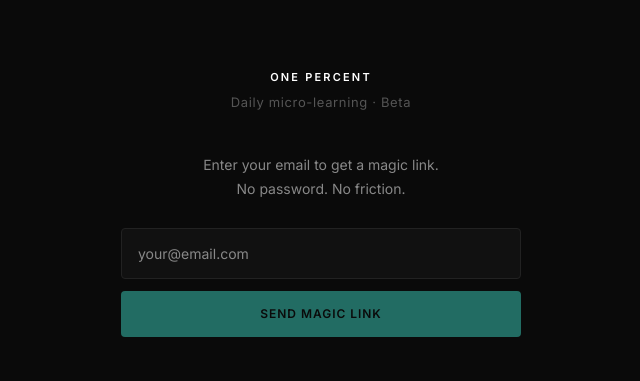
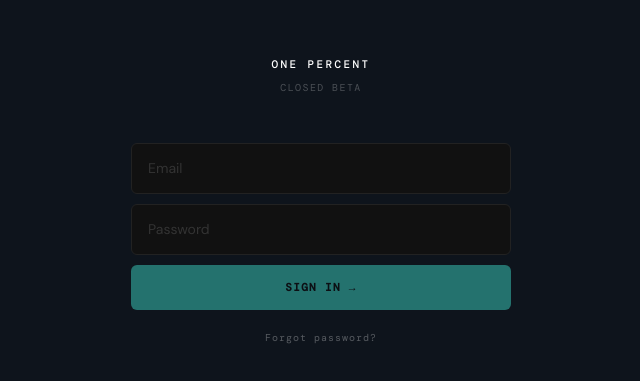
Before and after one commit to mgolia6/one-percent-app, a Next.js app in the folder app-next/: page /login in a window 1280 px wide. Shown: the part 197-578 px from the top of the page, without its empty margins (319-959 px from the left). Built offline with nearby package versions, Linux system fonts and the light colour scheme; no server answers.

Commit message:
Auth: password login + forgot/reset flow, remove magic link

```diff
--- a/app-next/app/login/page.js
+++ b/app-next/app/login/page.js
@@ -2,10 +2,13 @@
 
 import { useState } from 'react'
 import { supabase } from '@/lib/supabase'
+import { useRouter } from 'next/navigation'
 
 export default function LoginPage() {
+  const router = useRouter()
+  const [mode, setMode] = useState('login') // 'login' | 'forgot' | 'forgot-sent'
   const [email, setEmail] = useState('')
-  const [sent, setSent] = useState(false)
+  const [password, setPassword] = useState('')
   const [loading, setLoading] = useState(false)
   const [error, setError] = useState(null)
 
@@ -13,82 +16,229 @@ export default function LoginPage() {
     e.preventDefault()
     setLoading(true)
     setError(null)
-    const { error } = await supabase.auth.signInWithOtp({
-      email,
-      options: { emailRedirectTo: `${window.location.origin}/` }
+    const { error } = await supabase.auth.signInWithPassword({ email, password })
+    if (error) {
+      setError('Incorrect email or password.')
+      setLoading(false)
+    } else {
+      router.push('/')
+    }
+  }
+
+  const handleForgot = async (e) => {
+    e.preventDefault()
+    setLoading(true)
+    setError(null)
+    const { error } = await supabase.auth.resetPasswordForEmail(email, {
+      redirectTo: `${window.location.origin}/reset-password`
     })
     if (error) {
       setError(error.message)
       setLoading(false)
     } else {
-      setSent(true)
+      setMode('forgot-sent')
       setLoading(false)
     }
   }
 
+  const inputStyle = {
+    background: '#111',
+    border: '1px solid #222',
+    borderRadius: 6,
+    padding: '14px 16px',
+    fontSize: 14,
+    color: '#fff',
+    outline: 'none',
+    fontFamily: "'DM Sans', sans-serif",
+    width: '100%',
+    transition: 'border-color 0.15s',
+  }
+
+  const btnStyle = (active) => ({
+    background: '#47FFE8',
+    color: '#0A0A0A',
+    border: 'none',
+    borderRadius: 6,
+    padding: '14px',
+    fontSize: 11,
+    fontWeight: 600,
+    letterSpacing: '0.12em',
+    cursor: active ? 'pointer' : 'not-allowed',
+    opacity: active ? 1 : 0.4,
+    fontFamily: "'DM Mono', monospace",
+    width: '100%',
+    transition: 'opacity 0.15s',
+  })
+
   return (
     <div style={{
-      minHeight: '100vh', background: '#0A0A0A', display: 'flex',
-      flexDirection: 'column', alignItems: 'center', justifyContent: 'center',
-      fontFamily: "'Inter',sans-serif", padding: '24px'
+      minHeight: '100vh',
+      background: '#0e141c',
+      display: 'flex',
+      flexDirection: 'column',
+      alignItems: 'center',
+      justifyContent: 'center',
+      padding: '24px',
     }}>
       <style>{`
-        @import url('https://fonts.googleapis.com/css2?family=Inter:wght@300;400;500;600&display=swap');
+        @import url('https://fonts.googleapis.com/css2?family=DM+Mono:wght@400;500&family=DM+Sans:wght@300;400;500&display=swap');
         * { box-sizing: border-box; margin: 0; padding: 0; }
+        input:focus { border-color: rgba(71,255,232,0.4) !important; }
+        input::placeholder { color: #333; }
       `}</style>
 
-      <div style={{ width: '100%', maxWidth: 400 }}>
-        <div style={{ marginBottom: 40, textAlign: 'center' }}>
-          <div style={{ fontSize: 11, letterSpacing: '0.2em', color: '#fff', fontWeight: 600, marginBottom: 8 }}>ONE PERCENT</div>
-          <div style={{ fontSize: 13, color: '#555', letterSpacing: '0.05em' }}>Daily micro-learning · Beta</div>
+      <div style={{ width: '100%', maxWidth: 380 }}>
+
+        {/* Wordmark */}
+        <div style={{ marginBottom: 48, textAlign: 'center' }}>
+          <div style={{
+            fontFamily: "'DM Mono', monospace",
+            fontSize: 11, letterSpacing: '0.22em',
+            color: '#fff', fontWeight: 500, marginBottom: 8
+          }}>ONE PERCENT</div>
+          <div style={{
+            fontFamily: "'DM Mono', monospace",
+            fontSize: 10, letterSpacing: '0.14em',
+            color: 'rgba(255,255,255,0.25)'
+          }}>CLOSED BETA</div>
         </div>
 
-        {sent ? (
-          <div style={{ textAlign: 'center' }}>
-            <div style={{ fontSize: 24, marginBottom: 16 }}>✉️</div>
-            <div style={{ fontSize: 15, color: '#bbb', lineHeight: 1.7, marginBottom: 8 }}>
-              Check your email
-            </div>
-            <div style={{ fontSize: 13, color: '#555', lineHeight: 1.6 }}>
-              We sent a magic link to <span style={{ color: '#fff' }}>{email}</span>.<br />
-              Click it to sign in — no password needed.
-            </div>
-          </div>
-        ) : (
-          <div>
-            <div style={{ fontSize: 14, color: '#888', lineHeight: 1.7, marginBottom: 28, textAlign: 'center' }}>
-              Enter your email to get a magic link.<br />No password. No friction.
-            </div>
-            <div style={{ display: 'flex', flexDirection: 'column', gap: 12 }}>
+        {/* LOGIN */}
+        {mode === 'login' && (
+          <div style={{ display: 'flex', flexDirection: 'column', gap: 10 }}>
             <input
               type="email"
-                placeholder="your@email.com"
+              placeholder="Email"
               value={email}
               onChange={e => setEmail(e.target.value)}
               onKeyDown={e => e.key === 'Enter' && handleLogin(e)}
-                style={{
-                  background: '#111', border: '1px solid #222', borderRadius: 4,
-                  padding: '14px 16px', fontSize: 14, color: '#fff', outline: 'none',
-                  fontFamily: "'Inter',sans-serif", width: '100%'
-                }}
+              style={inputStyle}
+              autoComplete="email"
             />
+            <input
+              type="password"
+              placeholder="Password"
+              value={password}
+              onChange={e => setPassword(e.target.value)}
+              onKeyDown={e => e.key === 'Enter' && handleLogin(e)}
+              style={inputStyle}
+              autoComplete="current-password"
+            />
+            {error && (
+              <div style={{
+                fontSize: 12, color: '#ff6b6b',
+                fontFamily: "'DM Mono', monospace",
+                letterSpacing: '0.04em'
+              }}>{error}</div>
+            )}
             <button
               onClick={handleLogin}
+              disabled={!email || !password || loading}
+              style={btnStyle(email && password && !loading)}
+            >
+              {loading ? 'SIGNING IN...' : 'SIGN IN →'}
+            </button>
+            <button
+              onClick={() => { setMode('forgot'); setError(null) }}
+              style={{
+                background: 'none', border: 'none', cursor: 'pointer',
+                fontFamily: "'DM Mono', monospace",
+                fontSize: 10, letterSpacing: '0.1em',
+                color: 'rgba(255,255,255,0.3)',
+                marginTop: 4, padding: '6px 0',
+                transition: 'color 0.15s',
+              }}
+              onMouseEnter={e => e.target.style.color = 'rgba(255,255,255,0.6)'}
+              onMouseLeave={e => e.target.style.color = 'rgba(255,255,255,0.3)'}
+            >
+              Forgot password?
+            </button>
+          </div>
+        )}
+
+        {/* FORGOT PASSWORD */}
+        {mode === 'forgot' && (
+          <div style={{ display: 'flex', flexDirection: 'column', gap: 10 }}>
+            <div style={{
+              fontFamily: "'DM Sans', sans-serif",
+              fontSize: 13, color: 'rgba(255,255,255,0.5)',
+              lineHeight: 1.6, marginBottom: 6
+            }}>
+              Enter your email and we'll send a reset link.
+            </div>
+            <input
+              type="email"
+              placeholder="Email"
+              value={email}
+              onChange={e => setEmail(e.target.value)}
+              onKeyDown={e => e.key === 'Enter' && handleForgot(e)}
+              style={inputStyle}
+              autoComplete="email"
+            />
+            {error && (
+              <div style={{
+                fontSize: 12, color: '#ff6b6b',
+                fontFamily: "'DM Mono', monospace",
+                letterSpacing: '0.04em'
+              }}>{error}</div>
+            )}
+            <button
+              onClick={handleForgot}
               disabled={!email || loading}
+              style={btnStyle(email && !loading)}
+            >
+              {loading ? 'SENDING...' : 'SEND RESET LINK →'}
+            </button>
+            <button
+              onClick={() => { setMode('login'); setError(null) }}
               style={{
-                  background: '#47FFE8', color: '#0A0A0A', border: 'none', borderRadius: 4,
-                  padding: '14px', fontSize: 12, fontWeight: 600, letterSpacing: '0.08em',
-                  cursor: email && !loading ? 'pointer' : 'not-allowed',
-                  opacity: email && !loading ? 1 : 0.4,
-                  fontFamily: "'Inter',sans-serif"
+                background: 'none', border: 'none', cursor: 'pointer',
+                fontFamily: "'DM Mono', monospace",
+                fontSize: 10, letterSpacing: '0.1em',
+                color: 'rgba(255,255,255,0.3)',
+                marginTop: 4, padding: '6px 0',
+              }}
+              onMouseEnter={e => e.target.style.color = 'rgba(255,255,255,0.6)'}
+              onMouseLeave={e => e.target.style.color = 'rgba(255,255,255,0.3)'}
+            >
+              ← Back to sign in
+            </button>
+          </div>
+        )}
+
+        {/* FORGOT SENT */}
+        {mode === 'forgot-sent' && (
+          <div style={{ textAlign: 'center' }}>
+            <div style={{ fontSize: 28, marginBottom: 16 }}>✉️</div>
+            <div style={{
+              fontFamily: "'DM Sans', sans-serif",
+              fontSize: 14, color: 'rgba(255,255,255,0.7)',
+              lineHeight: 1.7, marginBottom: 8
+            }}>
+              Reset link sent to<br />
+              <span style={{ color: '#47FFE8' }}>{email}</span>
+            </div>
+            <div style={{
+              fontFamily: "'DM Mono', monospace",
+              fontSize: 10, color: 'rgba(255,255,255,0.25)',
+              letterSpacing: '0.06em', marginBottom: 28
+            }}>
+              Check your inbox — link expires in 1 hour.
+            </div>
+            <button
+              onClick={() => setMode('login')}
+              style={{
+                background: 'none', border: 'none', cursor: 'pointer',
+                fontFamily: "'DM Mono', monospace",
+                fontSize: 10, letterSpacing: '0.1em',
+                color: 'rgba(255,255,255,0.3)',
               }}
             >
-                {loading ? 'SENDING...' : 'SEND MAGIC LINK'}
+              ← Back to sign in
             </button>
           </div>
-            {error && <div style={{ fontSize: 12, color: '#f87171', marginTop: 12, textAlign: 'center' }}>{error}</div>}
-          </div>
         )}
+
       </div>
     </div>
   )
--- /dev/null
+++ b/app-next/app/reset-password/page.js
@@ -0,0 +1,118 @@
+'use client'
+
+import { useState, useEffect } from 'react'
+import { supabase } from '@/lib/supabase'
+import { useRouter } from 'next/navigation'
+
+export default function ResetPasswordPage() {
+  const router = useRouter()
+  const [password, setPassword] = useState('')
+  const [confirm, setConfirm] = useState('')
+  const [loading, setLoading] = useState(false)
+  const [error, setError] = useState(null)
+  const [done, setDone] = useState(false)
+  const [ready, setReady] = useState(false)
+
+  useEffect(() => {
+    // Supabase puts the recovery token in the URL hash — it auto-processes on load
+    const { data: { subscription } } = supabase.auth.onAuthStateChange((event) => {
+      if (event === 'PASSWORD_RECOVERY') setReady(true)
+    })
+    return () => subscription.unsubscribe()
+  }, [])
+
+  const handleReset = async (e) => {
+    e.preventDefault()
+    if (password !== confirm) { setError('Passwords don\'t match.'); return }
+    if (password.length < 6) { setError('Password must be at least 6 characters.'); return }
+    setLoading(true)
+    setError(null)
+    const { error } = await supabase.auth.updateUser({ password })
+    if (error) {
+      setError(error.message)
+      setLoading(false)
+    } else {
+      setDone(true)
+      setTimeout(() => router.push('/'), 2000)
+    }
+  }
+
+  const inputStyle = {
+    background: '#111', border: '1px solid #222', borderRadius: 6,
+    padding: '14px 16px', fontSize: 14, color: '#fff', outline: 'none',
+    fontFamily: "'DM Sans', sans-serif", width: '100%',
+  }
+
+  return (
+    <div style={{
+      minHeight: '100vh', background: '#0e141c',
+      display: 'flex', flexDirection: 'column',
+      alignItems: 'center', justifyContent: 'center', padding: '24px',
+    }}>
+      <style>{`
+        @import url('https://fonts.googleapis.com/css2?family=DM+Mono:wght@400;500&family=DM+Sans:wght@300;400;500&display=swap');
+        * { box-sizing: border-box; margin: 0; padding: 0; }
+        input:focus { border-color: rgba(71,255,232,0.4) !important; }
+        input::placeholder { color: #333; }
+      `}</style>
+
+      <div style={{ width: '100%', maxWidth: 380 }}>
+        <div style={{ marginBottom: 48, textAlign: 'center' }}>
+          <div style={{ fontFamily: "'DM Mono', monospace", fontSize: 11, letterSpacing: '0.22em', color: '#fff', fontWeight: 500 }}>
+            ONE PERCENT
+          </div>
+        </div>
+
+        {done ? (
+          <div style={{ textAlign: 'center' }}>
+            <div style={{ fontSize: 28, marginBottom: 16 }}>✓</div>
+            <div style={{ fontFamily: "'DM Sans', sans-serif", fontSize: 14, color: 'rgba(255,255,255,0.7)', lineHeight: 1.7 }}>
+              Password updated. Redirecting…
+            </div>
+          </div>
+        ) : (
+          <div style={{ display: 'flex', flexDirection: 'column', gap: 10 }}>
+            <div style={{ fontFamily: "'DM Mono', monospace", fontSize: 10, letterSpacing: '0.16em', color: 'rgba(255,255,255,0.4)', marginBottom: 6 }}>
+              SET NEW PASSWORD
+            </div>
+            <input
+              type="password"
+              placeholder="New password"
+              value={password}
+              onChange={e => setPassword(e.target.value)}
+              style={inputStyle}
+              autoComplete="new-password"
+            />
+            <input
+              type="password"
+              placeholder="Confirm password"
+              value={confirm}
+              onChange={e => setConfirm(e.target.value)}
+              onKeyDown={e => e.key === 'Enter' && handleReset(e)}
+              style={inputStyle}
+              autoComplete="new-password"
+            />
+            {error && (
+              <div style={{ fontSize: 12, color: '#ff6b6b', fontFamily: "'DM Mono', monospace", letterSpacing: '0.04em' }}>
+                {error}
+              </div>
+            )}
+            <button
+              onClick={handleReset}
+              disabled={!password || !confirm || loading}
+              style={{
+                background: '#47FFE8', color: '#0A0A0A', border: 'none', borderRadius: 6,
+                padding: '14px', fontSize: 11, fontWeight: 600, letterSpacing: '0.12em',
+                cursor: password && confirm && !loading ? 'pointer' : 'not-allowed',
+                opacity: password && confirm && !loading ? 1 : 0.4,
+                fontFamily: "'DM Mono', monospace", width: '100%',
+              }}
+            >
+              {loading ? 'UPDATING...' : 'UPDATE PASSWORD →'}
+            </button>
+          </div>
+        )}
+      </div>
+    </div>
+  )
+}
```
Lines whose indentation alone changed are shown as unchanged.
